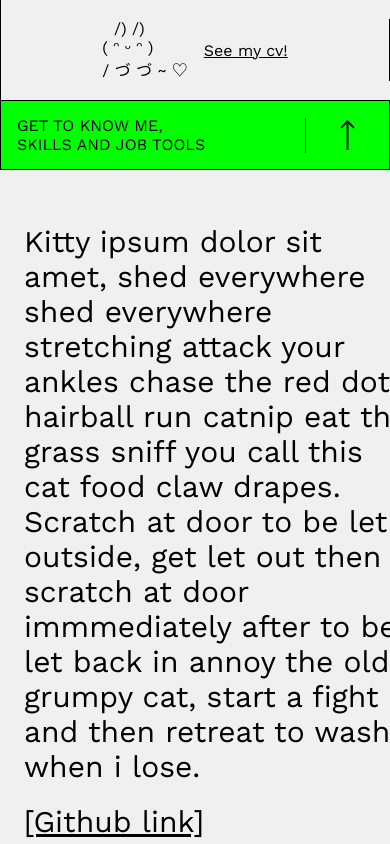
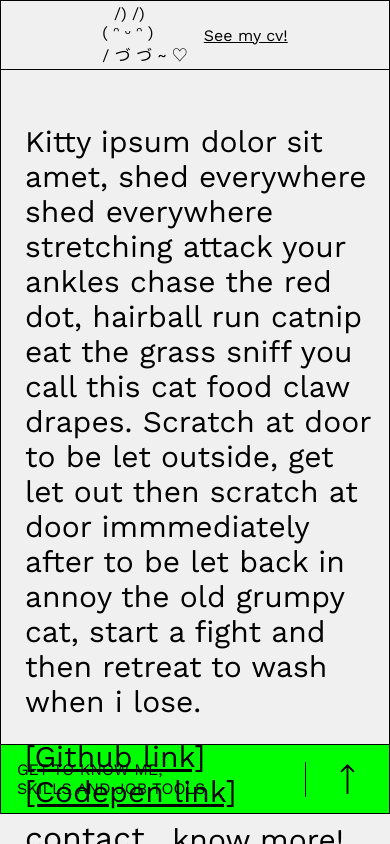
Before and after one commit to marialara1/project-portfolio, a React (Create React App) app: page / in a window 390 px wide. Built offline with nearby package versions, Linux system fonts and the light colour scheme; a web font is replaced by a local one.

Commit message:
slider DONE

```diff
--- a/src/components/Home/Sliderbox/Sliderbox.jsx
+++ b/src/components/Home/Sliderbox/Sliderbox.jsx
@@ -41,15 +41,19 @@ function Sliderbox () {
               </div>
           </Link>
 
-          <div onClick={todos} className="sliderbox_container getknowme bordersolid button">
+          <div onClick={todos} className="sliderbox_container getknowme bordersolid">
+          {/* 1 */}
             <div className="sliderbox_content">
                 GET TO KNOW ME, <br /> SKILLS AND JOB TOOLS
             </div>
+
+          {/* 2 */}
             <div className='arrowandhr'>
               <hr className='arrowhr' />
               <img className={'arrowslider ' + activeClass2} src={arrowslider} alt="arrow" /></div>
             </div>
 
+          {/* 3 */}
             <div className={'acordeon-container div ' + activeClass}>
               <p className='acordeon-text'>
                 Kitty ipsum dolor sit amet, shed everywhere shed everywhere stretching attack your ankles chase the red dot, hairball run catnip eat the grass sniff you call this cat food claw drapes. Scratch at door to be let outside, get let out then scratch at door immmediately after to be let back in annoy the old grumpy cat, start a fight and then retreat to wash when i lose.
@@ -70,6 +74,7 @@ function Sliderbox () {
                 </Link>
               </div>
             </div>
+
         </div>
 
       </>
--- a/src/components/Home/Sliderbox/Sliderboxstyle.css
+++ b/src/components/Home/Sliderbox/Sliderboxstyle.css
@@ -1,11 +1,15 @@
 .sliders__container{
     background-color: var(--bg);
+    /* display: flex;
+    flex-direction: column; */
 }
 
 .sliderbox_container {
     /* width: 100vw; */
     height: 70px;
+    display: flex;
 }
+
 
 .arrowslider {
     position: relative;
@@ -259,13 +263,20 @@ align-items: center;
 //* ------------------------------*/
 
 @media (max-width: 1100px) {
-
+    .sliders__container{
+        background-color: var(--bg);
+        display: flex;
+        flex-direction: column;
+    }
+    .getknowme {
+        order: 1;
+    }
 
     /* slider */
 
     .getknowme {
         padding: 1em;
-        margin-top: -0px;
+        margin-top: -1px;
         display: flex;
         flex-direction: row;
         justify-content: space-between;
@@ -273,13 +284,11 @@ align-items: center;
 
     }
     .content-arrow {
-
         display: flex;
-
         justify-content: space-between;
-
     }
     .arrowandhr {
+        transition: all 1s;
         height: 50px;
         width: 50px;
         transform: rotate(90deg);
@@ -313,6 +322,8 @@ align-items: center;
     font-size: 24px;
     width: 100%;
     height: 80vh;
+    border-left: 1px solid black;
+    border-right: 1px solid black;
 }
    .activeb {
     padding: 0;
@@ -328,7 +339,7 @@ align-items: center;
   }
 
   .acordeon-text {
-    width: 100vw;
+    width: 90vw;
     font-size: 30px;
 }
 
@@ -348,7 +359,7 @@ align-items: center;
     .acordeon__arrow {
         margin-bottom: -3px;
         margin-left: 0.5em;
-        transform: scale(1.2);
+        transform: scale(0.8);
     }
 
     .acordeon__know-more {
@@ -368,15 +379,12 @@ align-items: center;
         transform: scaleX(-1);
       }
 
-      .downloadcv {
-        border-left: 1px solid black;
-        border-right: 1px solid black;
-
-    }
     .sliderbox1 {
         border-left: 1px solid black;
         border-right: 1px solid black;
         border-top: 1px solid black;
+        display: flex;
+        justify-content: center;
     }
 
 }
```
